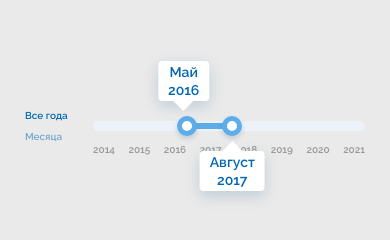
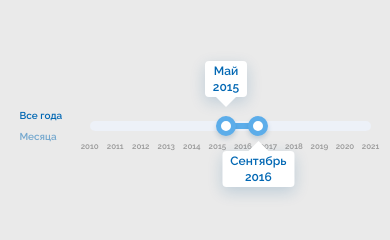
Before and after one commit to a-rusin/rangeSlider-vanilla-JS, a plain HTML site: page index.html in a window 390 px wide. Drawn offline with Linux system fonts and the light colour scheme.

Commit message:
fixed a bug with the ruler, added a dynamic transform change for tooltips

```diff
--- a/css/style.css
+++ b/css/style.css
@@ -10,5 +10,5 @@ body {
 .wrapper {
     /* max-width: 1200px; */
     /* margin: 10px auto; */
-    padding: 100px 25px;
+    padding: 100px 5vw;
 }
--- a/index.html
+++ b/index.html
@@ -21,10 +21,10 @@
         <script src="./range-slider/range-slider.js"></script>
         <script>
             new RangeSlider(".range-slider", {
-                minDate: 2014,
+                minDate: 2010,
                 maxDate: 2021,
-                minSelectedDate: "04-2016", // Format 'month-year' month -> 0-11 only; year - infinity
-                maxSelectedDate: "07-2017",
+                minSelectedDate: "04-2015", // Format 'month-year' month -> 0-11 only; year - infinity
+                maxSelectedDate: "08-2016",
             });
         </script>
     </body>
--- a/range-slider/range-slider.css
+++ b/range-slider/range-slider.css
@@ -19,6 +19,7 @@
 
 .rangeSlider-content {
     flex: 0 1 80%;
+    position: relative;
 }
 
 /* RangeSlider switcher */
@@ -91,25 +92,14 @@
     border: 5px solid var(--color-secondary);
     border-radius: 50%;
     box-shadow: 0px 3px 5px rgba(31, 85, 132, 0.2);
+    cursor: pointer;
+    /* opacity: 0; */
+    z-index: 2;
 }
 
 /* RangeSlider rule */
 
 .rangeSlider-years-list {
-    position: absolute;
-    width: 100%;
-    padding: 13px 0px;
-    color: var(--color-ruler1);
-    display: flex;
-    justify-content: space-between;
-    align-items: center;
-}
-
-.rangeSlider-years-item {
-}
-
-.rangeSlider-years-item-black {
-    color: var(--color-ruler2);
 }
 
 @media (max-width: 768px) {
@@ -120,8 +110,19 @@
 
 @media (max-width: 576px) {
     .rangeSlider-years-list {
-        font-size: 10px;
+        font-size: 8px;
     }
+}
+
+.rangeSlider-years-item {
+    color: var(--color-ruler1);
+    position: absolute;
+    top: 20px;
+    transform: translateX(-50%);
+}
+
+.rangeSlider-years-item-black {
+    color: var(--color-ruler2);
 }
 
 /* RangeSlider ToolTip */
@@ -141,18 +142,18 @@
 
 @media (max-width: 768px) {
     .rangeSlider-tooltip {
-        font-size: 16px;
+        font-size: 14px;
         line-height: 20px;
-        padding: 4px 12px;
+        padding: 4px 10px;
         border-radius: 7px;
     }
 }
 
 @media (max-width: 576px) {
     .rangeSlider-tooltip {
-        font-size: 14px;
-        line-height: 18px;
-        padding: 2px 10px;
+        font-size: 12px;
+        line-height: 16px;
+        padding: 2px 8px;
         border-radius: 4px;
     }
 }
@@ -195,7 +196,7 @@
 }
 
 .rangeSlider-tooltip-max {
-    transform: translateX(50%);
+    transform: translateX(40%);
     top: 25px;
     right: 25%;
 }
@@ -205,3 +206,5 @@
         top: 20px;
     }
 }
+
+/* some test */
--- a/range-slider/range-slider.js
+++ b/range-slider/range-slider.js
@@ -43,7 +43,9 @@ class RangeSlider {
 
         if (mode === "years") {
             for (let i = 0; i <= this.options.maxDate - this.options.minDate; i++) {
-                htmlRuler += `<li class="rangeSlider-years-item">${this.options.minDate + i}</li>`;
+                htmlRuler += `<li class="rangeSlider-years-item" style="left: ${
+                    i * (100 / (this.options.maxDate - this.options.minDate))
+                }%">${this.options.minDate + i}</li>`;
             }
         } else if (mode === "month") {
             for (
@@ -51,14 +53,18 @@ class RangeSlider {
                 i <= Math.ceil(this.maxDateForMonth) - parseInt(this.minDateForMonth);
                 i++
             ) {
+                let step = Math.ceil(this.maxDateForMonth) - parseInt(this.minDateForMonth);
+                let positionLeft = i * (100 / step);
                 let htmlSubRuler = "";
-                this.#month.forEach((month) => {
-                    htmlSubRuler += `<li class="rangeSlider-years-item">${month}</li>`;
+                this.#month.forEach((month, j) => {
+                    htmlSubRuler += `<li class="rangeSlider-years-item" style="left: ${
+                        positionLeft + (j + 1) * (((i + 1) * (100 / step) - positionLeft) / 12)
+                    }%">${month}</li>`;
                 });
                 htmlRuler += `
-                    <li class="rangeSlider-years-item rangeSlider-years-item-black">${
-                        parseInt(this.minDateForMonth) + i
-                    }</li>
+                    <li class="rangeSlider-years-item rangeSlider-years-item-black" style="left: ${positionLeft}%">${
+                    parseInt(this.minDateForMonth) + i
+                }</li>
                     ${
                         i + parseInt(this.minDateForMonth) === Math.ceil(this.maxDateForMonth)
                             ? ""
@@ -120,10 +126,14 @@ class RangeSlider {
                             value="${this.maxDateForMonth}"
                             step="0.0833333333333333"
                         >
-                        <ul class="rangeSlider-years-list">
+
+                        <div class="selector">
+                        </div>
+
+                    </div>
+                    <ul class="rangeSlider-years-list">
                             ${htmlRuler}
-                        </ul>
-                    </div>
+                    </ul>
                 </div>
             </div>
         `;
@@ -174,6 +184,10 @@ class RangeSlider {
         let left;
         let right;
 
+        let step;
+        let compensetionLeft;
+        let compensetionRight;
+
         if (this.switchMode === "years") {
             left =
                 100 -
@@ -182,6 +196,10 @@ class RangeSlider {
             right =
                 (100 * (this.options.maxDate - max)) /
                 (this.options.maxDate - this.options.minDate);
+
+            step = 20 / (this.options.maxDate - this.options.minDate);
+            compensetionLeft = 40 + step * (min - this.options.minDate);
+            compensetionRight = 40 + step * (this.options.maxDate - max);
         } else if (this.switchMode === "month") {
             left =
                 100 -
@@ -190,17 +208,25 @@ class RangeSlider {
             right =
                 (100 * (Math.ceil(this.maxDateForMonth) - max)) /
                 (Math.ceil(this.maxDateForMonth) - parseInt(this.minDateForMonth));
+
+            step = 20 / (Math.ceil(this.maxDateForMonth) - parseInt(this.minDateForMonth));
+            compensetionLeft = 40 + step * (min - parseInt(this.minDateForMonth));
+            compensetionRight = 40 + step * (Math.ceil(this.maxDateForMonth) - max);
         }
+
+        // let someTestValueLeft = 0;
 
         this.progressElem.style.left = left + "%";
         this.progressElem.style.right = right + "%";
 
         this.tooltips[0].style.left = left + "%";
+        this.tooltips[0].style.transform = `translateX(-${compensetionLeft}%)`;
         this.tooltips[0].innerHTML = `${
             this.#monthsFormatValues[+(min % 1).toFixed(2)]
         } <br /> ${parseInt(min)} `;
 
         this.tooltips[1].style.right = right + "%";
+        this.tooltips[1].style.transform = `translateX(${compensetionRight}%)`;
         this.tooltips[1].innerHTML = `${
             this.#monthsFormatValues[+(max % 1).toFixed(2)]
         } <br /> ${parseInt(max)} `;
```
Also changed, not shown: 1 other file.
